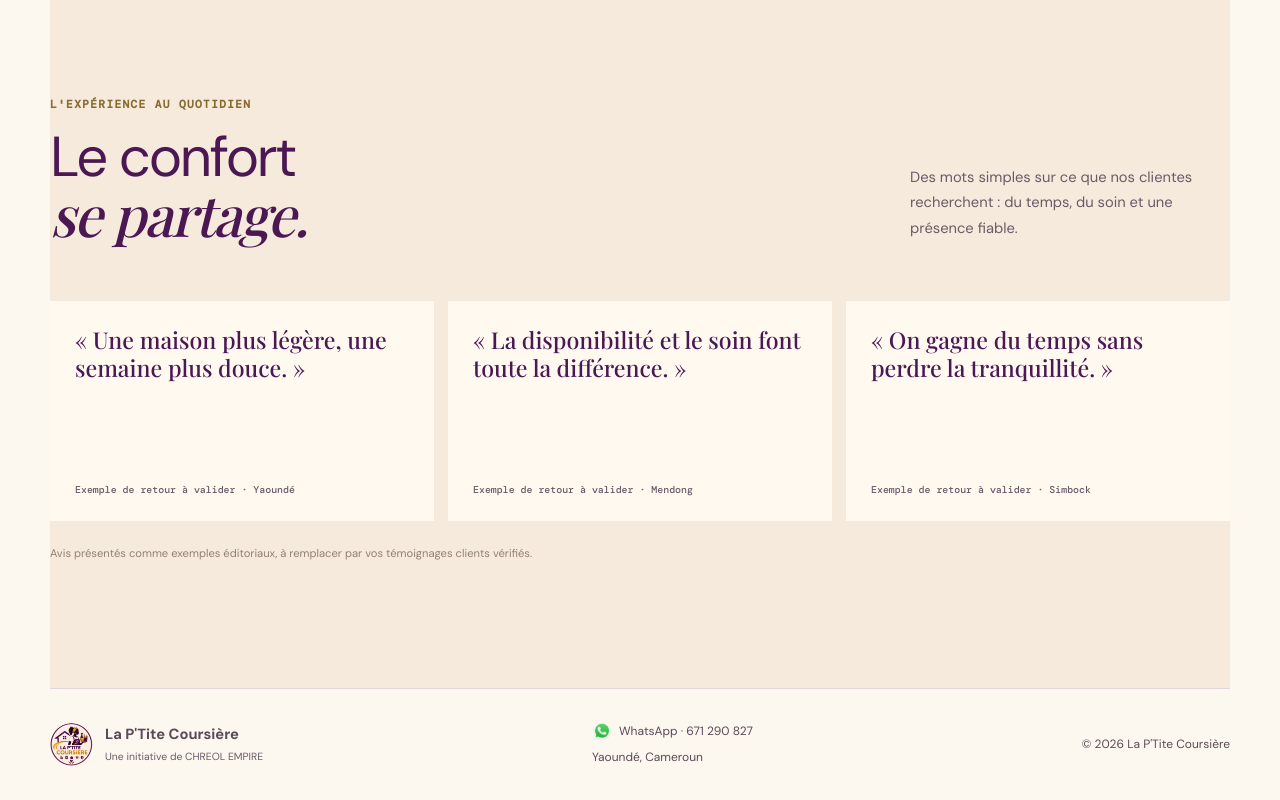
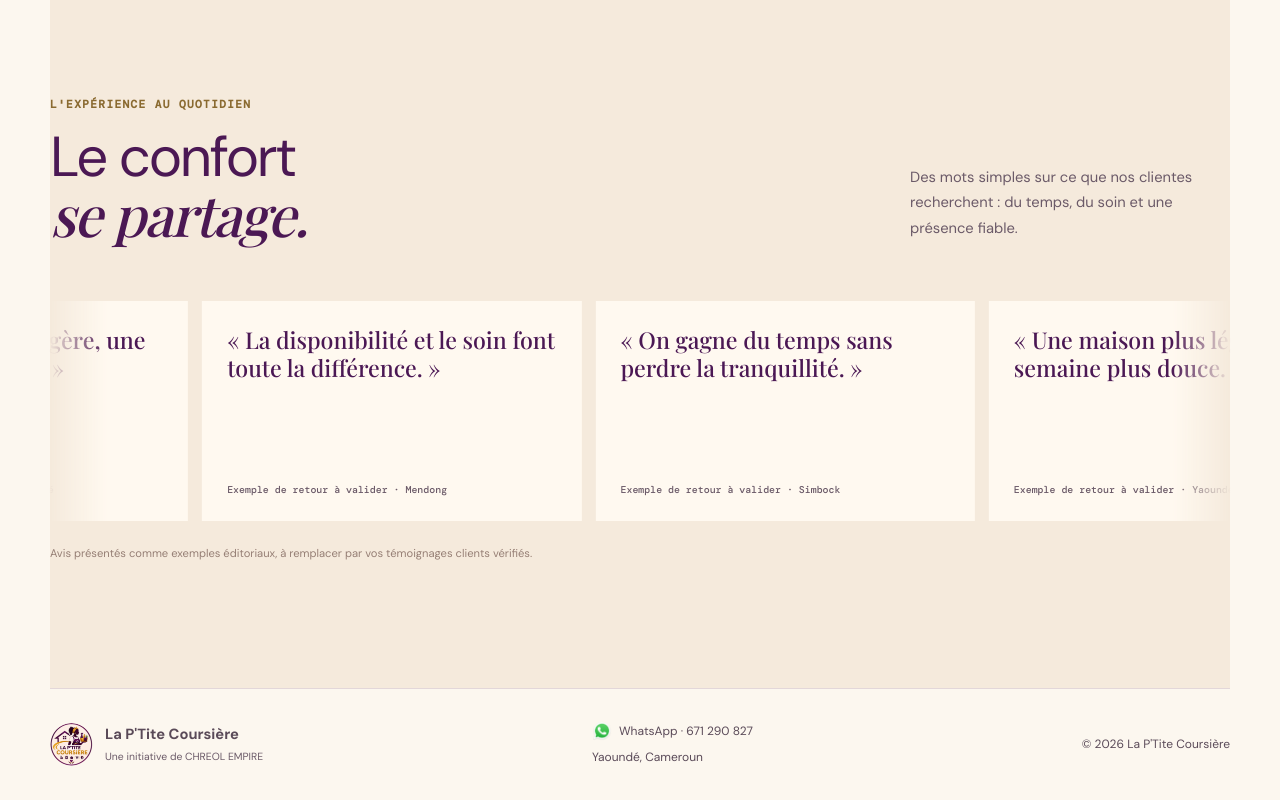
Before and after one commit to chreol/LaP-titeCoursiere, a Next.js app: page / in a window 1280 px wide. Shown: the part 6350-7150 px from the top of the page. Built offline with nearby package versions, Linux system fonts and the light colour scheme; a web font is replaced by a local one.

Commit message:
Add testimonial ratings and marquee

```diff
--- a/src/app/admin/page.tsx
+++ b/src/app/admin/page.tsx
@@ -4,7 +4,7 @@ import Link from 'next/link';
 import Image from 'next/image';
 import { ChangeEvent, FormEvent, useState } from 'react';
 
-type Testimonial = { id: string; quote: string; author: string; location: string };
+type Testimonial = { id: string; quote: string; author: string; location: string; rating?: number };
 type ImageItem = { id: string; src: string; alt: string };
 type VideoItem = { id: string; title: string; url: string };
 type ContentStore = { testimonials: Testimonial[]; images: ImageItem[]; videos: VideoItem[] };
@@ -34,7 +34,7 @@ export default function AdminPage() {
   const [notice, setNotice] = useState('');
   const [githubToken, setGithubToken] = useState('');
   const [syncing, setSyncing] = useState(false);
-  const [testimonial, setTestimonial] = useState({ quote: '', author: '', location: 'Yaoundé' });
+  const [testimonial, setTestimonial] = useState({ quote: '', author: '', location: 'Yaoundé', rating: 5 });
   const [image, setImage] = useState({ src: '', alt: '' });
   const [video, setVideo] = useState({ title: '', url: '' });
 
@@ -48,8 +48,8 @@ export default function AdminPage() {
   const addTestimonial = (event: FormEvent<HTMLFormElement>) => {
     event.preventDefault();
     if (!testimonial.quote.trim() || !testimonial.author.trim()) return;
-    saveContent({ ...content, testimonials: [...content.testimonials, { id: createId(), quote: testimonial.quote.trim(), author: testimonial.author.trim(), location: testimonial.location.trim() }] }, 'Témoignage ajouté.');
-    setTestimonial({ quote: '', author: '', location: 'Yaoundé' });
+    saveContent({ ...content, testimonials: [...content.testimonials, { id: createId(), quote: testimonial.quote.trim(), author: testimonial.author.trim(), location: testimonial.location.trim(), rating: testimonial.rating }] }, 'Témoignage ajouté.');
+    setTestimonial({ quote: '', author: '', location: 'Yaoundé', rating: 5 });
   };
 
   const addImage = (event: FormEvent<HTMLFormElement>) => {
@@ -75,6 +75,7 @@ export default function AdminPage() {
   };
 
   const removeItem = (type: keyof ContentStore, id: string) => {
+    if (!window.confirm('Supprimer définitivement cet élément ?')) return;
     const next = { ...content, [type]: content[type].filter((item) => item.id !== id) } as ContentStore;
     saveContent(next, 'Élément supprimé.');
   };
@@ -166,12 +167,13 @@ export default function AdminPage() {
           <section className="admin-card">
             <div className="admin-card-heading"><span className="admin-index">01</span><div><p className="kicker">PAROLE CLIENT</p><h2>Ajouter un témoignage</h2></div></div>
             <form className="admin-form" onSubmit={addTestimonial}>
-              <label>Appréciation<textarea value={testimonial.quote} onChange={(event) => setTestimonial({ ...testimonial, quote: event.target.value })} placeholder="Ce que votre client souhaite partager..." required /></label>
+              <label>Commentaire en une ligne<input value={testimonial.quote} onChange={(event) => setTestimonial({ ...testimonial, quote: event.target.value })} placeholder="Une courte appréciation..." maxLength={140} required /></label>
               <label>Nom ou prénom<input value={testimonial.author} onChange={(event) => setTestimonial({ ...testimonial, author: event.target.value })} placeholder="Ex. Sandrine" required /></label>
               <label>Quartier<input value={testimonial.location} onChange={(event) => setTestimonial({ ...testimonial, location: event.target.value })} placeholder="Yaoundé" /></label>
+              <label>Note<select value={testimonial.rating} onChange={(event) => setTestimonial({ ...testimonial, rating: Number(event.target.value) })}><option value={5}>★★★★★ · 5/5</option><option value={4}>★★★★☆ · 4/5</option><option value={3}>★★★☆☆ · 3/5</option><option value={2}>★★☆☆☆ · 2/5</option><option value={1}>★☆☆☆☆ · 1/5</option></select></label>
               <button className="admin-submit" type="submit">Publier le témoignage</button>
             </form>
-            <div className="admin-list">{content.testimonials.map((item) => <div className="admin-list-item" key={item.id}><div><strong>« {item.quote} »</strong><span>{item.author} · {item.location}</span></div><button type="button" onClick={() => removeItem('testimonials', item.id)} aria-label={`Supprimer le témoignage de ${item.author}`}>Supprimer</button></div>)}</div>
+            <div className="admin-list">{content.testimonials.map((item) => <div className="admin-list-item" key={item.id}><div><strong>« {item.quote} »</strong><span className="admin-stars" aria-label={`${item.rating || 0} étoiles sur 5`}>{'★'.repeat(item.rating || 0)}{'☆'.repeat(5 - (item.rating || 0))}</span><span>{item.author} · {item.location}</span></div><button type="button" onClick={() => removeItem('testimonials', item.id)} aria-label={`Supprimer le témoignage de ${item.author}`}>Supprimer</button></div>)}</div>
           </section>
 
           <section className="admin-card">
--- a/src/app/globals.css
+++ b/src/app/globals.css
@@ -121,6 +121,18 @@
 	.testimonials-grid { grid-template-columns: 1fr; }
 }
 
+.testimonials-marquee { overflow: hidden; margin-inline: -1px; mask-image: linear-gradient(90deg, transparent, #000 5%, #000 95%, transparent); }
+.testimonials-track { display: flex; width: max-content; animation: testimonials-scroll 34s linear infinite; }
+.testimonials-track:hover, .testimonials-track:focus-within { animation-play-state: paused; }
+.testimonials-track .testimonials-grid { flex: 0 0 auto; width: min(100vw - 48px, 1180px); grid-template-columns: repeat(3, minmax(260px, 1fr)); padding-right: 14px; }
+@keyframes testimonials-scroll { from { transform: translateX(0); } to { transform: translateX(-50%); } }
+@media (max-width: 800px) { .testimonials-track .testimonials-grid { width: min(100vw - 32px, 600px); grid-template-columns: repeat(3, minmax(220px, 1fr)); } }
+@media (max-width: 480px) { .testimonials-track .testimonials-grid { grid-template-columns: repeat(3, minmax(210px, 1fr)); } }
+@media (prefers-reduced-motion: reduce) { .testimonials-track { animation: none; } }
+.admin-stars, .testimonial-stars { display: block; margin-top: 7px; color: var(--gold); font-size: .78rem; letter-spacing: .08em; }
+.testimonial-stars { margin-bottom: 14px; }
+.admin-form input { min-height: 42px; }
+
 .admin-page { min-height: 100vh; background: var(--cream); color: var(--ink); }
 .admin-shell { width: min(1120px, calc(100% - 40px)); margin: 0 auto; padding: 56px 0 80px; }
 .admin-header { display: flex; align-items: end; justify-content: space-between; gap: 32px; padding-bottom: 42px; border-bottom: 1px solid rgba(75,24,84,.15); }
--- a/src/app/page.tsx
+++ b/src/app/page.tsx
@@ -10,7 +10,7 @@ const whatsappIcon = '/images/whatsapp.webp';
 const adminStorageKey = 'lpc-admin-content-v1';
 
 type AdminContent = {
-  testimonials: { id: string; quote: string; author: string; location: string }[];
+  testimonials: { id: string; quote: string; author: string; location: string; rating?: number }[];
   images: { id: string; src: string; alt: string }[];
   videos: { id: string; title: string; url: string }[];
 };
@@ -109,7 +109,7 @@ export default function Home() {
   const customGalleryImages = adminContent.images.map(({ src, alt }) => [src, alt] as [string, string]);
   const allGalleryImages = [...galleryImages.map(([src, alt]) => [`/images/${src}`, alt] as [string, string]), ...customGalleryImages];
   const lightboxImages = [...baseLightboxImages.slice(0, 4).map(([src, alt]) => [`/images/${src}`, alt] as [string, string]), ...allGalleryImages];
-  const allTestimonials = [...testimonials, ...adminContent.testimonials.map(({ quote, author, location }) => [`« ${quote} »`, `${author} · ${location}`] as [string, string])];
+  const allTestimonials = [...testimonials.map(([quote, source]) => [quote, source, 0] as [string, string, number]), ...adminContent.testimonials.map(({ quote, author, location, rating }) => [`« ${quote} »`, `${author} · ${location}`, rating || 0] as [string, string, number])];
 
   const openLightbox = (index: number) => {
     setLightboxIndex(index);
@@ -201,7 +201,7 @@ export default function Home() {
 
       <section className="final-cta"><p className="kicker">UN MESSAGE SUFFIT</p><h2>Et si vous vous<br /><em>libériez du reste ?</em></h2><p>Offrez-vous plus de temps pour vous et pour ceux qui comptent.</p><a className="button button-gold" href={whatsapp("Bonjour La P'Tite Coursière 👋🏾, j'ai besoin d'aide et je souhaite avoir plus d'informations sur vos services.")} target="_blank" rel="noreferrer"><WhatsAppIcon /> J&apos;ai besoin d&apos;un coup de main <span aria-hidden="true">↗</span></a></section>
 
-      <section className="testimonials-section" aria-labelledby="testimonials-title"><div className="section-top"><div><p className="kicker">L&apos;EXPÉRIENCE AU QUOTIDIEN</p><h2 id="testimonials-title">Le confort<br /><em>se partage.</em></h2></div><p className="section-lead">Des mots simples sur ce que nos clientes recherchent : du temps, du soin et une présence fiable.</p></div><div className="testimonials-grid">{allTestimonials.map(([quote, source]) => <figure className="testimonial" key={`${quote}-${source}`}><blockquote>{quote}</blockquote><figcaption>{source}</figcaption></figure>)}</div><p className="testimonial-note">Avis présentés comme exemples éditoriaux, à remplacer par vos témoignages clients vérifiés.</p></section>
+      <section className="testimonials-section" aria-labelledby="testimonials-title"><div className="section-top"><div><p className="kicker">L&apos;EXPÉRIENCE AU QUOTIDIEN</p><h2 id="testimonials-title">Le confort<br /><em>se partage.</em></h2></div><p className="section-lead">Des mots simples sur ce que nos clientes recherchent : du temps, du soin et une présence fiable.</p></div><div className="testimonials-marquee"><div className="testimonials-track"><div className="testimonials-grid">{allTestimonials.map(([quote, source, rating]) => <figure className="testimonial" key={`${quote}-${source}`}><blockquote>{quote}</blockquote>{rating > 0 && <div className="testimonial-stars" aria-label={`${rating} étoiles sur 5`}>{'★'.repeat(rating)}{'☆'.repeat(5 - rating)}</div>}<figcaption>{source}</figcaption></figure>)}</div><div className="testimonials-grid" aria-hidden="true">{allTestimonials.map(([quote, source, rating]) => <figure className="testimonial" key={`duplicate-${quote}-${source}`}><blockquote>{quote}</blockquote>{rating > 0 && <div className="testimonial-stars">{'★'.repeat(rating)}{'☆'.repeat(5 - rating)}</div>}<figcaption>{source}</figcaption></figure>)}</div></div></div><p className="testimonial-note">Avis présentés comme exemples éditoriaux, à remplacer par vos témoignages clients vérifiés.</p></section>
 
       <footer className="site-footer"><div className="wordmark"><Image src="/images/LOGO La P'tite Coursiere Fond Transparent.webp" alt="Logo La P'Tite Coursière" width={43} height={43} className="footer-logo" /><span><strong>La P&apos;Tite Coursière</strong><small>Une initiative de CHREOL EMPIRE</small></span></div><p><a className="footer-contact" href={whatsapp("Bonjour La P'Tite Coursière 👋🏾, je souhaite obtenir des informations sur vos services.")} target="_blank" rel="noreferrer"><WhatsAppIcon /> WhatsApp · 671 290 827</a><br />Yaoundé, Cameroun</p><p>© {new Date().getFullYear()} La P&apos;Tite Coursière</p></footer>
       <a className="floating-whatsapp" href={whatsapp("Bonjour La P'Tite Coursière 👋🏾, j'ai besoin d'aide et je souhaite avoir plus d'informations sur vos services.")} target="_blank" rel="noreferrer" aria-label="Contacter La P'Tite Coursière sur WhatsApp"><WhatsAppIcon /><b>Besoin d&apos;aide ?</b></a>
```
